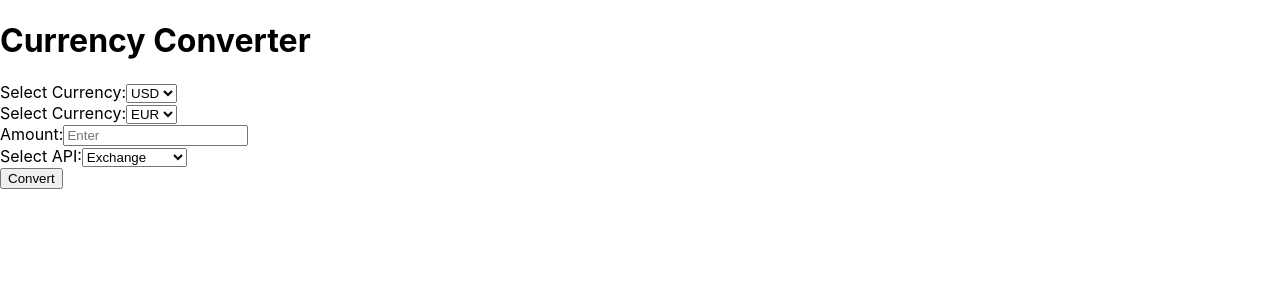
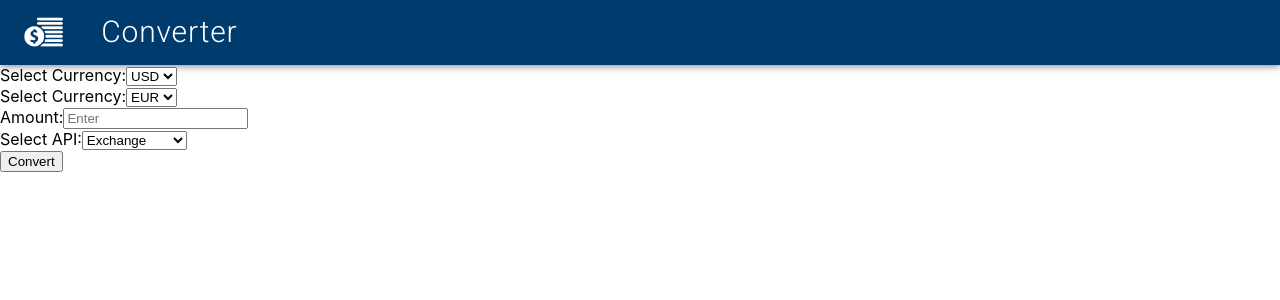
Before and after one commit to SinnerSS/Crapi, a React (Create React App) app in the folder frontend/: page / in a window 1280 px wide. Shown: the top 300 px of the page. Built offline with nearby package versions, Linux system fonts and the light colour scheme.

Commit message:
feat: add navbar to conveter page Signed-off-by: SinnerSS <ntnbusinf@gmail.com>
Signed-off-by: SinnerSS <ntnbusinf@gmail.com>

```diff
--- /dev/null
+++ b/frontend/src/components/Navbar.js
@@ -0,0 +1,23 @@
+import React from 'react';
+import AppBar from '@mui/material/AppBar';
+import Toolbar from '@mui/material/Toolbar';
+import Logo from '../images/logo.png'
+import Button from '@mui/material/Button';
+import { Link } from 'react-router-dom';
+
+function NavBar() {
+  return (
+    <AppBar position="static"  sx={{ backgroundColor: '#003B6E' }}>
+      <Toolbar sx={{ display: 'flex', justifyContent: 'space-between' }}>
+        <div style={{ display: 'flex', justifyContent: 'space-between', alignItems: 'center' }}>
+          <img src={Logo} alt='Logo' style={{ height: '40px' }} />
+          <Button component={Link} to="/" color="inherit" style={{ marginLeft: '30px', textTransform: 'none', fontSize: '30px', fontWeight: 300}}>
+            Converter
+          </Button>
+        </div>
+      </Toolbar>
+    </AppBar>
+  );
+};
+
+export default NavBar;
--- a/frontend/src/pages/CurrencyConverterPage.js
+++ b/frontend/src/pages/CurrencyConverterPage.js
@@ -1,8 +1,9 @@
 import React, { useState } from 'react';
+import axios from 'axios';
 import CurrencySelector from '../components/CurrencySelector';
 import NumberInput from '../components/NumberInput';
 import APISelector from '../components/APISelector';
-import axios from 'axios';
+import NavBar from '../components/Navbar';
 
 const currencies = ['USD', 'EUR', 'GBP', 'VND']; // TODO: request backend for list of currencies
 const apis = ['Exchange', 'Vietcombank', 'Techcombank']; /// TODO: request backend for list of apis
@@ -51,7 +52,7 @@ function CurrencyConverterPage() {
   }
   return (
     <div>
-      <h1>Currency Converter</h1>
+      <NavBar />
       <CurrencySelector
         currencies={currencies}
         selectedCurrency={fromCurrency}
```
Also changed, not shown: frontend/src/images/logo.png (added).
